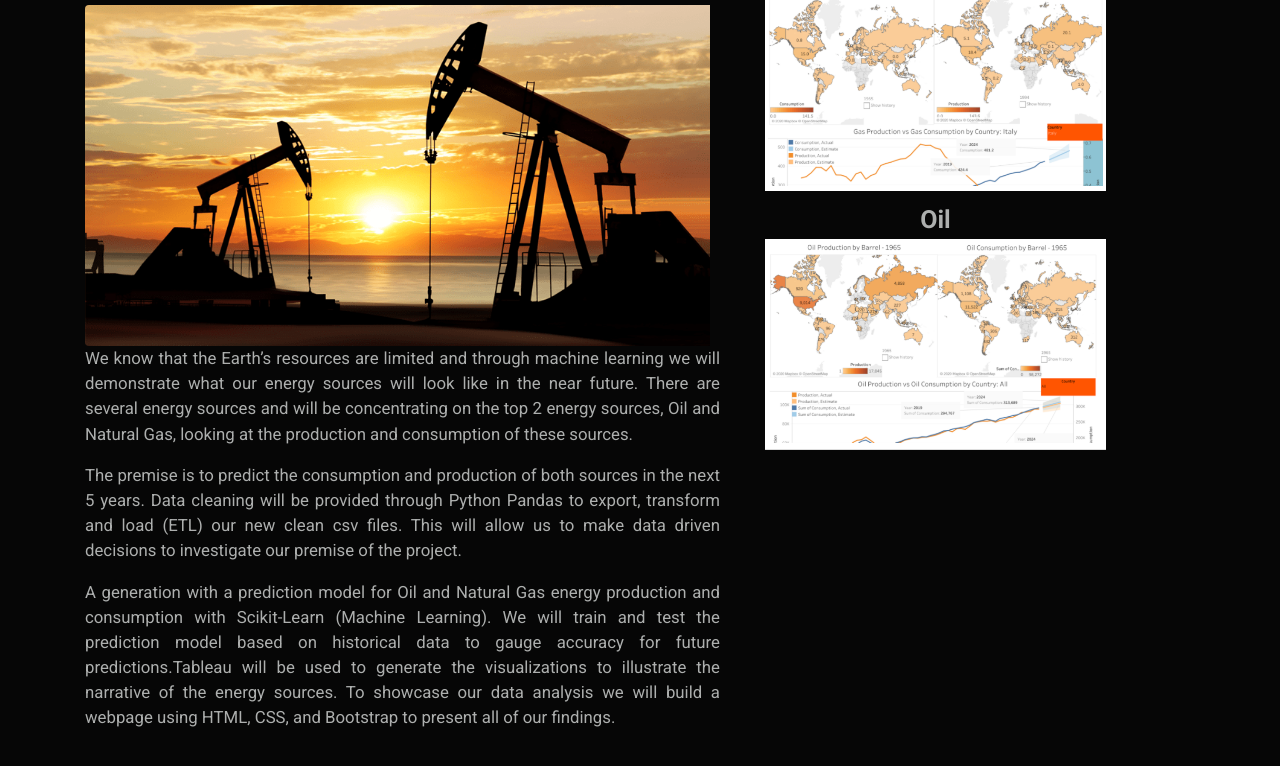
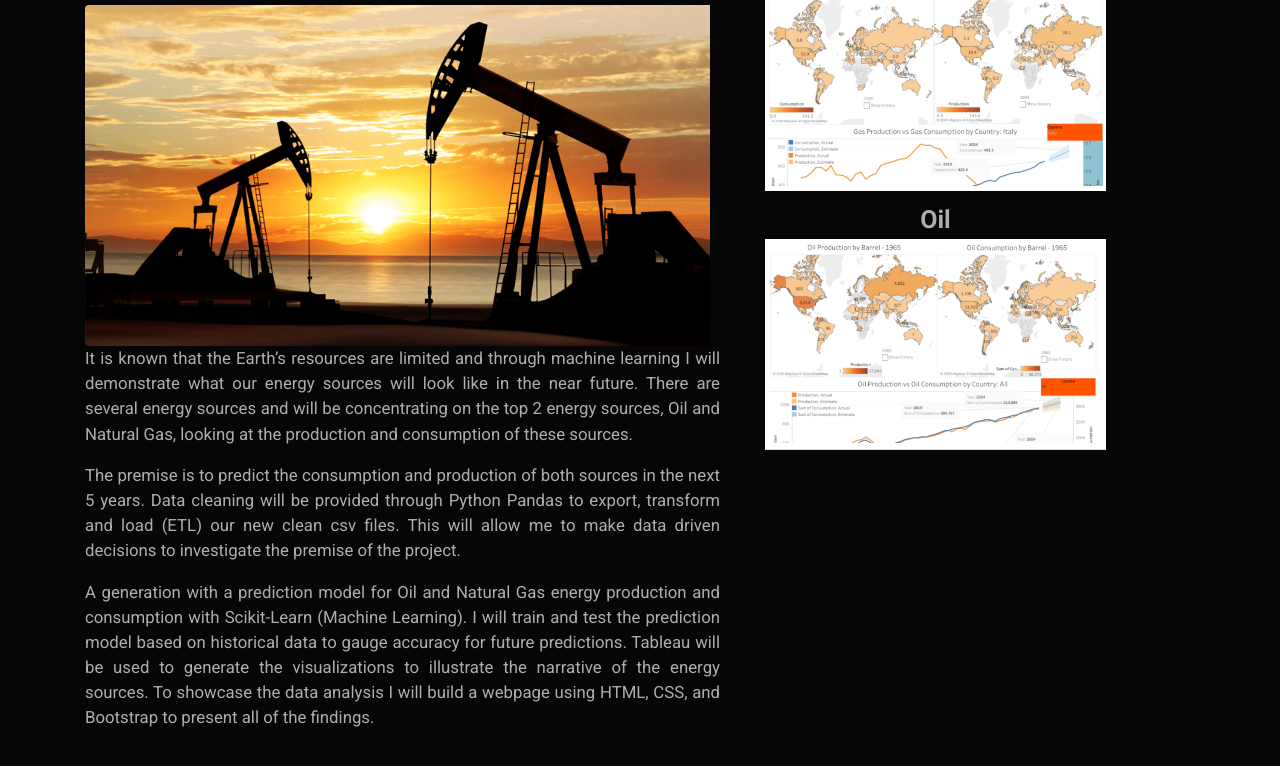
Before and after one commit to SleeperNova/Data-Visualization-and-Analytics, a plain HTML site: page 24-project-4/html_files/index.html in a window 1280 px wide. Shown: the part 224-990 px from the top of the page. Drawn offline with nearby package versions, Linux system fonts and the light colour scheme.

Commit message:
test edit

```diff
--- a/24-project-4/html_files/index.html
+++ b/24-project-4/html_files/index.html
@@ -71,11 +71,11 @@
                     <hr>
                     <h3 class="title2_text">Project Overview</h3>
                     <img src="Images/oil_gas_1.png" alt="Max Temperature" class="rounded main-image">
-                    <p>We know that the Earth’s resources are limited and through machine learning we will demonstrate what our energy sources will look like in the near future. There are several energy sources and will be concentrating on the top 2 energy sources, Oil and Natural Gas, looking at the production and consumption of these sources.
+                    <p>It is known that the Earth’s resources are limited and through machine learning I will demonstrate what our energy sources will look like in the near future. There are several energy sources and will be concentrating on the top 2 energy sources, Oil and Natural Gas, looking at the production and consumption of these sources.
                     </p>
-                    <p> The premise is to predict the consumption and production of both sources in the next 5 years. Data cleaning will be provided through Python Pandas to export, transform and load (ETL) our new clean csv files. This will allow us to make data driven decisions to investigate our premise of the project.
+                    <p> The premise is to predict the consumption and production of both sources in the next 5 years. Data cleaning will be provided through Python Pandas to export, transform and load (ETL) our new clean csv files. This will allow me to make data driven decisions to investigate the premise of the project.
                     </p>
-                    <p> A generation with a prediction model for Oil and Natural Gas energy production and consumption with Scikit-Learn (Machine Learning). We will train and test the prediction model based on historical data to gauge accuracy for future predictions.Tableau will be used to generate the visualizations to illustrate the narrative of the energy sources. To showcase our data analysis we will build a webpage using HTML, CSS, and Bootstrap to present all of our findings.
+                    <p> A generation with a prediction model for Oil and Natural Gas energy production and consumption with Scikit-Learn (Machine Learning). I will train and test the prediction model based on historical data to gauge accuracy for future predictions. Tableau will be used to generate the visualizations to illustrate the narrative of the energy sources. To showcase the data analysis I will build a webpage using HTML, CSS, and Bootstrap to present all of the findings.
                     </p>
                 </div>
             </div>
```
